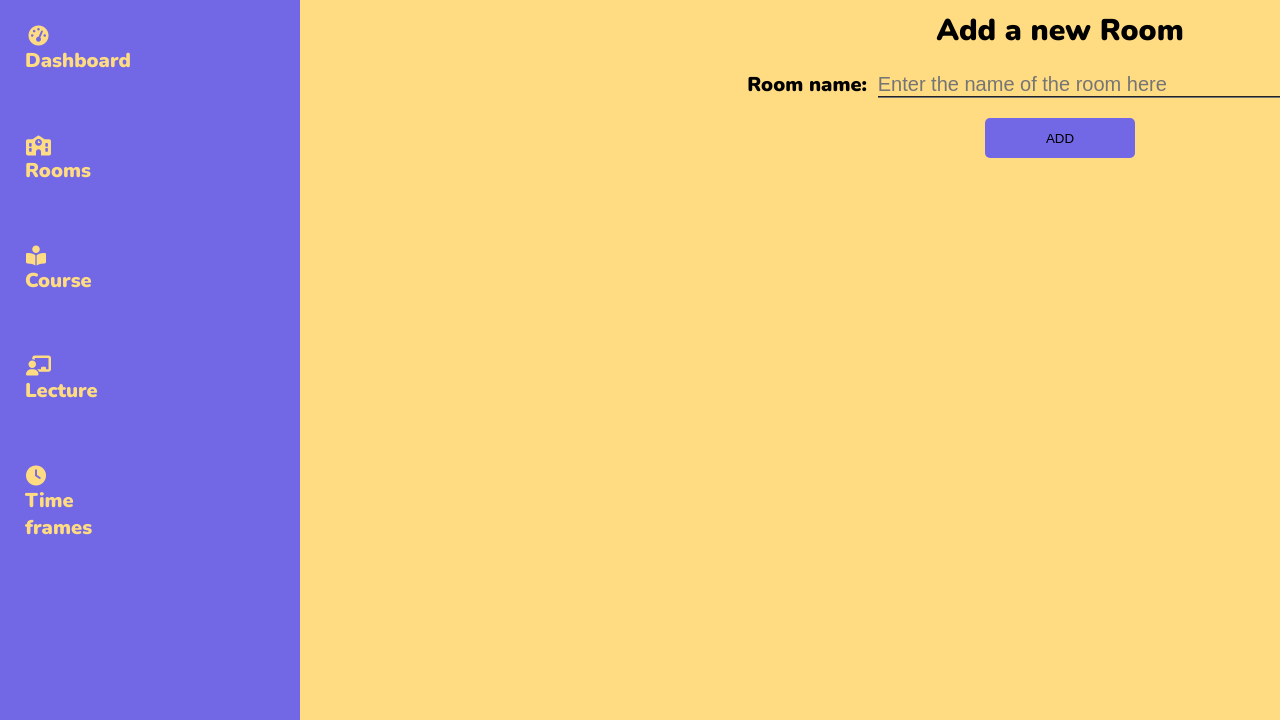
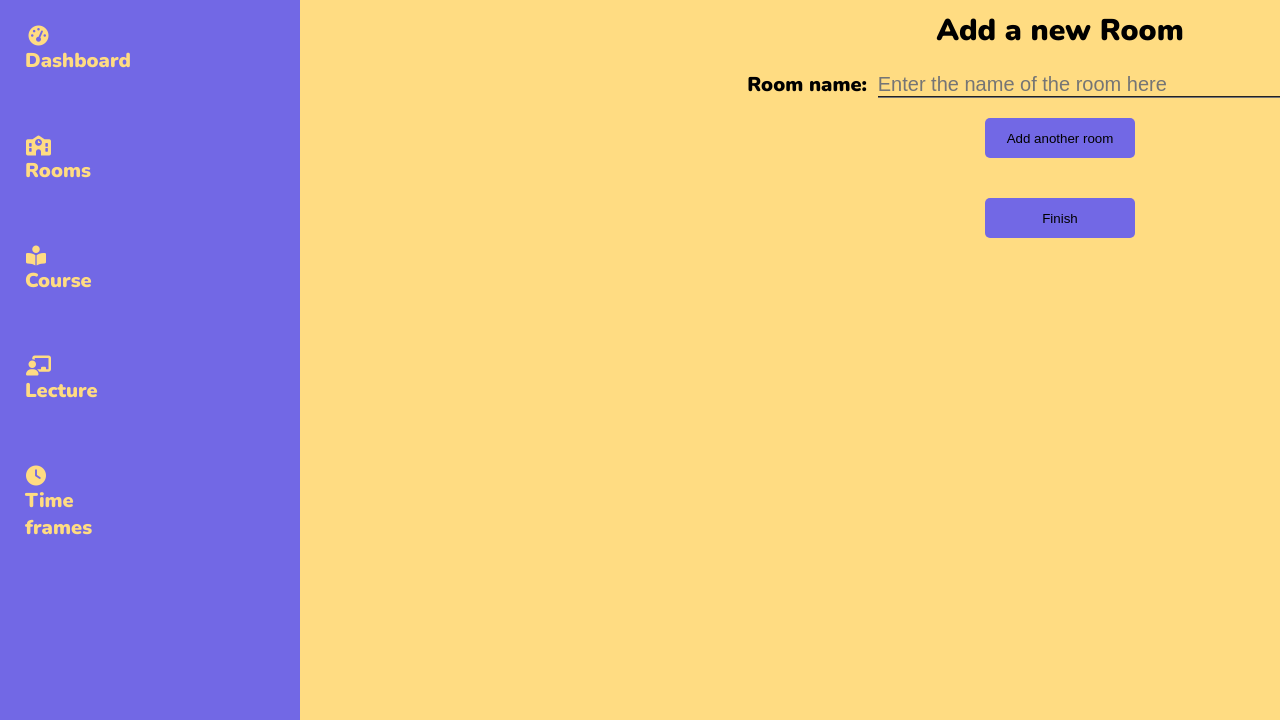
Before and after one commit to Js-Ninja1/Automated-timetable-generator, a PHP site: page /admin/add-room.php in a window 1280 px wide. Shown: the part 80-800 px from the top of the page. Run offline with PHP 8.4, Linux system fonts and the light colour scheme; some libraries are stand-ins or nearby versions.

Commit message:
Added rooms to database timetable_generator

```diff
--- a/admin/add-lecture.php
+++ b/admin/add-lecture.php
@@ -50,7 +50,7 @@ button{
 <div class="container">
 <div class="add-lecture" id="add-lecture">
 <h2>Add Lecture</h2>
-<form>
+<form <?php echo htmlspecialchars($_SERVER["PHP_SELF"]); ?> method="post">
     <div class="label-block">
     <label>Lecture name:</label>
     <input type="text" id="lecture" name="lecture" placeholder="Enter the lecture name here">
--- a/admin/add-room.php
+++ b/admin/add-room.php
@@ -1,5 +1,71 @@
+<?php
+require_once "../db_config/connect.php";
+$room = "";
+$roomErr = "";
+if($_SERVER["REQUEST_METHOD"] == "POST"){
+    //Validate room
+    //$input_room = (isset($_REQUEST["NameOfInputFromForm"])) ? strip_tags($_REQUEST["NameOfInputFromForm"]) : "-";
+    $input_room = trim($_POST["roomName"]);
+    if(empty($input_room)){
+        $roomErr = "please enter a room.";
 
+    }elseif(!filter_var($input_room, FILTER_VALIDATE_REGEXP, array("options" => array("regexp" => "/^[a-zA-Z\s]+$/")))){
+        $roomErr = "please enter a valid room.";
+    } else{
+        $room = $input_room;
+    }
+    // echo $room;
+
+    //Check for errors before inserting into the DB
+    if(empty($roomErr)){
+        //prepare an insert statement
+        $sql = "INSERT INTO rooms (room) VALUES (?)";
+
+        if($stmt = mysqli_prepare($link, $sql)){
+            //Bind variable to the prepared statement as parameters
+            mysqli_stmt_bind_param($stmt, "s", $param_room);
+
+            //Set parameters
+            $param_room = $room;
+
+            //Attempt to execute the prepared statement
+            if(mysqli_stmt_execute($stmt)){
+                //Room added successfully. Redirect to that same page
+                header("location: add-room.php");
+                exit();
+            } else{
+                echo "Something went very wrong here Sisi";
+            }
+        }
+        //close statement
+        mysqli_stmt_close($stmt);
+    }
+    //Close connection
+    mysqli_close($link);
+}
+
+?>
 <script>
+ function submitRoom(){
+     //Validate INPUT first. Then grab the form.
+     form = new FormData($('#frmIdHere')[0]);
+     $.ajax ({
+           type: 'POST',
+           dataType: 'text',
+           url: url,
+           data: form,
+           success:data => {
+              //Success message here.
+              //clear form here.
+           },
+           error: () => {
+              // error message here.
+           }
+      });
+}
+// document.getElementById("finish").onclick = function () {
+//         location.href = "../admin/adminpage.php";
+
 
 </script>
 <style>
@@ -55,15 +121,31 @@ button{
 
 <div class="add-new-room" id="add-room">
 <h2>Add a new Room</h2>
-<form>
+<form <?php echo htmlspecialchars($_SERVER["PHP_SELF"]); ?> method="post">
 <div class="label-block">
     <label>Room name:</label>
     <input type="text" id="roomName" name="roomName"  placeholder="Enter the name of the room here">
     </div>
     <div class="label-block">
-        <button>ADD</button>
+        <button value="Submit" onclick="submitRoom();">Add another room</button>
     </div>
 </form>
+<form action="add-room-finish.php" method="post">
+<!-- /<?php
+// $finishClicked = false;
+
+// if(isset($_POST['finish'])){
+//     $finishClicked = true;
+// }
+// if($finishClicked){
+//     header("location: adminpage.php");
+// }
+?> -->
+    <div class="label-block">
+    <button id="finish" value="finish" name="finish">Finish</button>
+    </div>
+</form>
+
 </div>
 
 <?php include('../templates/footer.php'); ?>
```
Also changed, not shown: admin/add-room-finish.php (added, +10 -0 lines).
